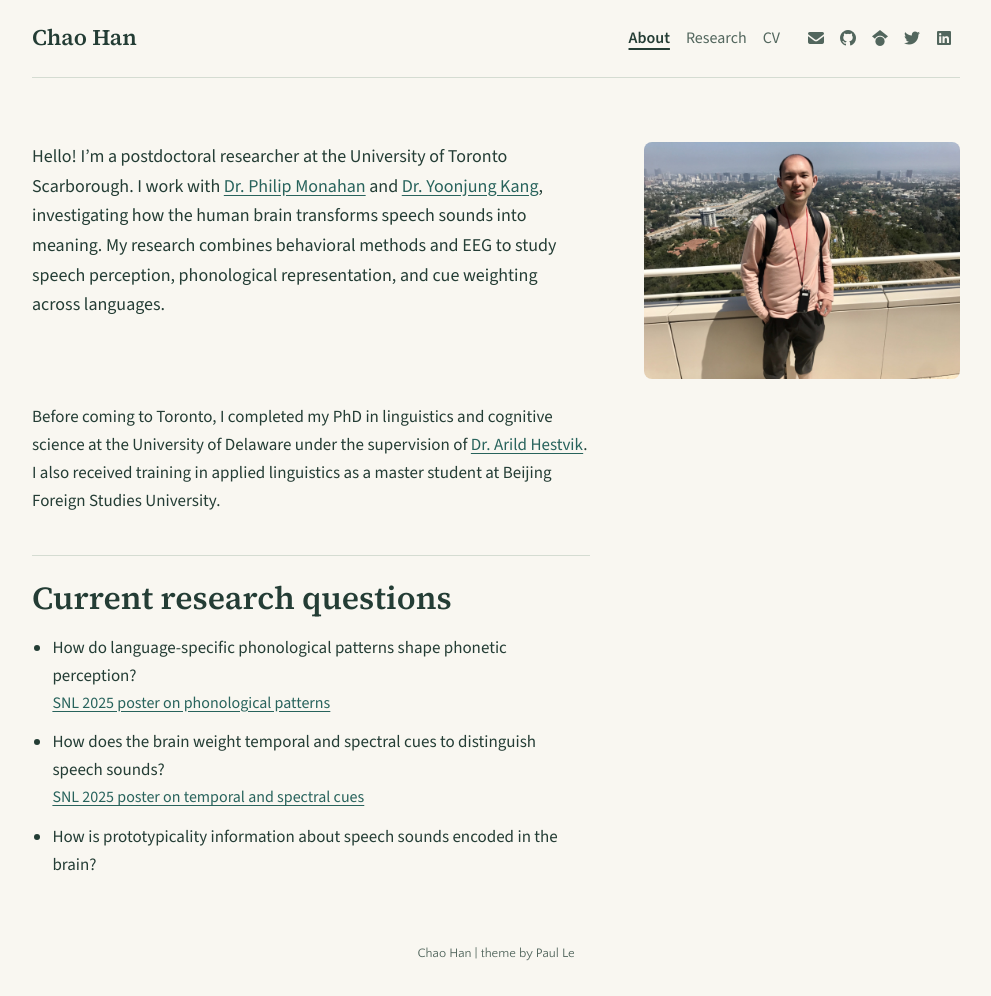
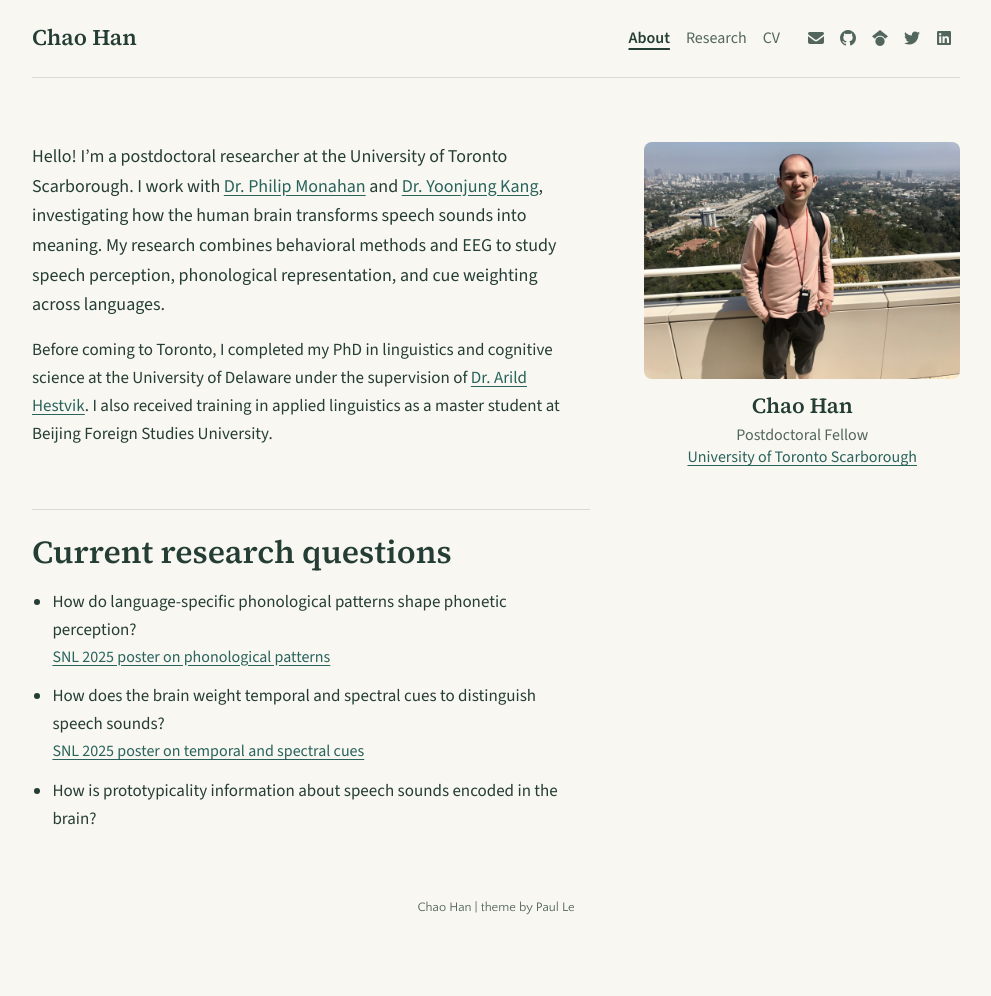
Before and after one commit to chaohanch/chaohanch.github.io, a Jekyll site: the page built from menu/about.md, in a window 1280 px wide. Shown: the whole page, without its empty margins (144-1135 px from the left). Built offline with Jekyll 4.4.1, drawn with Linux system fonts in a browser that asks for light colours; nearby versions of some CDN libraries; some web fonts are replaced; a style sheet for code colours, icons or effects is not loaded; after the commit the page ends 950 px from its top, so only the background shows below that.

Commit message:
Update many things

```diff
--- /dev/null
+++ b/_includes/about-portrait.html
@@ -0,0 +1,13 @@
+<figure class="about-profile">
+  <div class="profile-photo">
+    <img src="{{ page.image | prepend: '/assets/img/' | relative_url }}" alt="Portrait of {{ site.title | escape }}" width="800" height="600">
+    {% if page.image_hover %}
+      <img class="profile-photo__hover" src="{{ page.image_hover | prepend: '/assets/img/' | relative_url }}" alt="" width="800" height="600">
+    {% endif %}
+  </div>
+  <figcaption>
+    <span class="profile-name">{{ site.title | escape }}</span>
+    <span>{{ page.position | escape }}</span>
+    <span><a href="{{ page.affiliation_url | escape }}">{{ page.affiliation | escape }}</a></span>
+  </figcaption>
+</figure>
--- a/_layouts/about.html
+++ b/_layouts/about.html
@@ -3,18 +3,4 @@ layout: default
 ---
 
 <h1 class="about-title">About {{ site.title | escape }}</h1>
-<div class="about-intro">
-  <div>
-    {{ page.introduction | markdownify }}
-  </div>
-  <figure class="profile-photo">
-    <img src="{{ page.image | prepend: '/assets/img/' | relative_url }}" alt="Portrait of {{ site.title | escape }}" width="800" height="600">
-    {% if page.image_hover %}
-      <img class="profile-photo__hover" src="{{ page.image_hover | prepend: '/assets/img/' | relative_url }}" alt="" width="800" height="600">
-    {% endif %}
-  </figure>
-</div>
-
-<div class="about-details">
-  {{ content }}
-</div>
+{{ content }}
--- a/_sass/_about.scss
+++ b/_sass/_about.scss
@@ -20,7 +20,18 @@
 
 .about-intro p {
   margin: 0;
+}
+
+.about-intro p:first-child {
   font-size: 1.125rem;
+}
+
+.about-intro p + p {
+  margin-top: 1rem;
+}
+
+.about-profile {
+  margin: 0;
 }
 
 .about-intro .profile-photo {
@@ -31,6 +42,26 @@
   display: block;
   width: 100%;
   border-radius: 0.5rem;
+}
+
+.about-profile figcaption {
+  margin-top: 0.75rem;
+  color: $muted-green;
+  font-size: 1rem;
+  line-height: 1.4;
+  text-align: center;
+}
+
+.about-profile figcaption span {
+  display: block;
+}
+
+.about-profile .profile-name {
+  margin-bottom: 0.2rem;
+  color: $pine;
+  font-family: $heading-font-family;
+  font-size: 1.35rem;
+  font-weight: 600;
 }
 
 .about-details {
@@ -63,7 +94,7 @@
     grid-template-columns: minmax(0, 1fr);
   }
 
-  .about-intro .profile-photo {
+  .about-profile {
     max-width: 21rem;
   }
 }
--- a/menu/about.md
+++ b/menu/about.md
@@ -4,17 +4,29 @@ title: About
 body_class: site-page about-page
 image: chaohan.jpg
 image_hover: chaohan_duck.jpg
+position: Postdoctoral Fellow
+affiliation: University of Toronto Scarborough
+affiliation_url: https://www.utsc.utoronto.ca/home/
 permalink: /about
-introduction: >-
-  Hello! I’m a postdoctoral researcher at the University of Toronto Scarborough.
-  I work with [Dr. Philip Monahan](https://phijomo.github.io/) and [Dr. Yoonjung Kang](https://www.yoonjungkang.com/), investigating how the human brain transforms speech sounds into meaning.
-  My research combines behavioral methods and EEG to study speech perception, phonological representation, and cue weighting across languages.
 ---
 
+<div class="about-intro" markdown="1">
+<div markdown="1">
+
+Hello! I’m a postdoctoral researcher at the University of Toronto Scarborough. I work with [Dr. Philip Monahan](https://phijomo.github.io/) and [Dr. Yoonjung Kang](https://www.yoonjungkang.com/), investigating how the human brain transforms speech sounds into meaning. My research combines behavioral methods and EEG to study speech perception, phonological representation, and cue weighting across languages.
+
 Before coming to Toronto, I completed my PhD in linguistics and cognitive science at the University of Delaware under the supervision of [Dr. Arild Hestvik](https://udel.edu/~hestvik/). I also received training in applied linguistics as a master student at Beijing Foreign Studies University.
+
+</div>
+{% include about-portrait.html %}
+</div>
+
+<div class="about-details" markdown="1">
 
 ## Current research questions
 
 - How do language-specific phonological patterns shape phonetic perception? [SNL 2025 poster on phonological patterns]({{ '/assets/files/flap_snl.pdf' | relative_url }})
 - How does the brain weight temporal and spectral cues to distinguish speech sounds? [SNL 2025 poster on temporal and spectral cues]({{ '/assets/files/laryngeal_snl.pdf' | relative_url }})
 - How is prototypicality information about speech sounds encoded in the brain?
+
+</div>
```
Also changed, not shown: menu/cv.md (+1 -1 lines), 3 other files.
